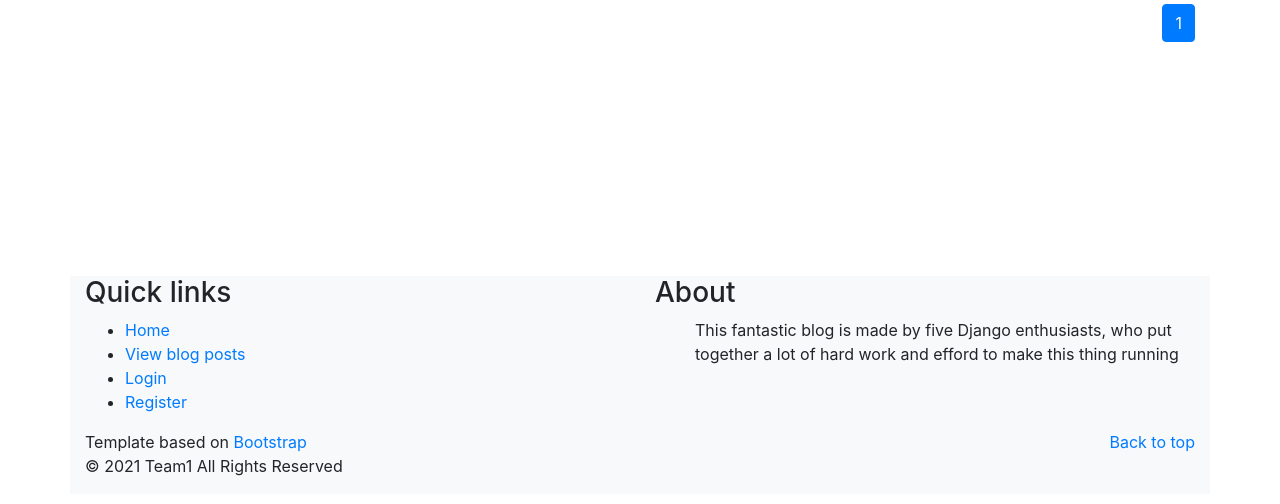
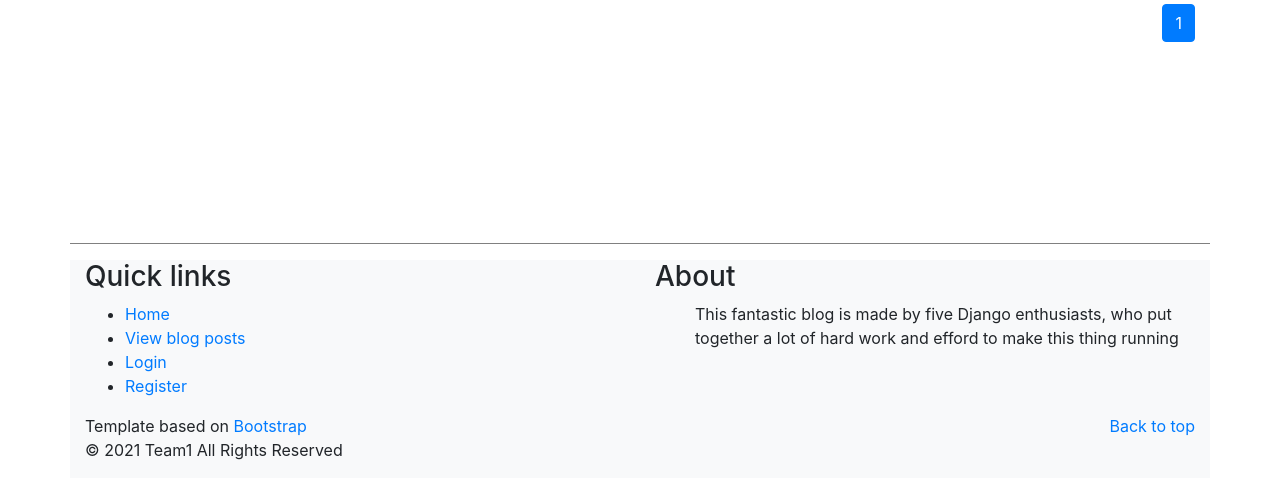
Before and after one commit to Qiang156/blog-by-django, a Django app: page /blog/ in a window 1280 px wide. Shown: the part 296-800 px from the top of the page. Run offline with Django 3.2, Linux system fonts and the light colour scheme; data that the repository does not hold is empty; some libraries are stand-ins or nearby versions.

Commit message:
separation for footer

```diff
--- a/static/css/blog.css
+++ b/static/css/blog.css
@@ -3,7 +3,7 @@ body{
 }
 
 .foot {
-    background-color:#efefef;
+    border-top: solid 1px #808080;
 }
 
 label{
--- a/templates/blog/footer.html
+++ b/templates/blog/footer.html
@@ -1,4 +1,4 @@
-    <footer class="container ">
+    <footer class="container foot py-3">
         <div class="row bg-light">
             <div class="col">
                 <h3>Quick links</h3>
```
